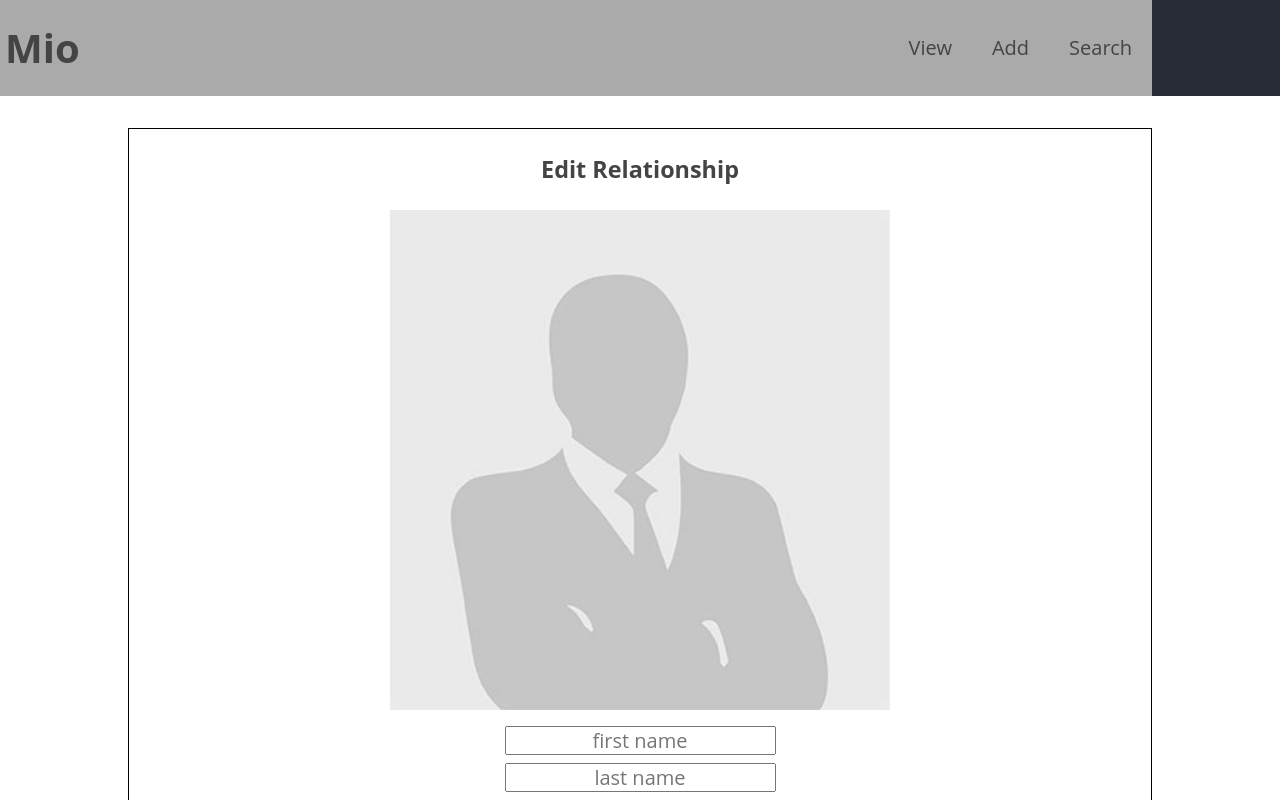
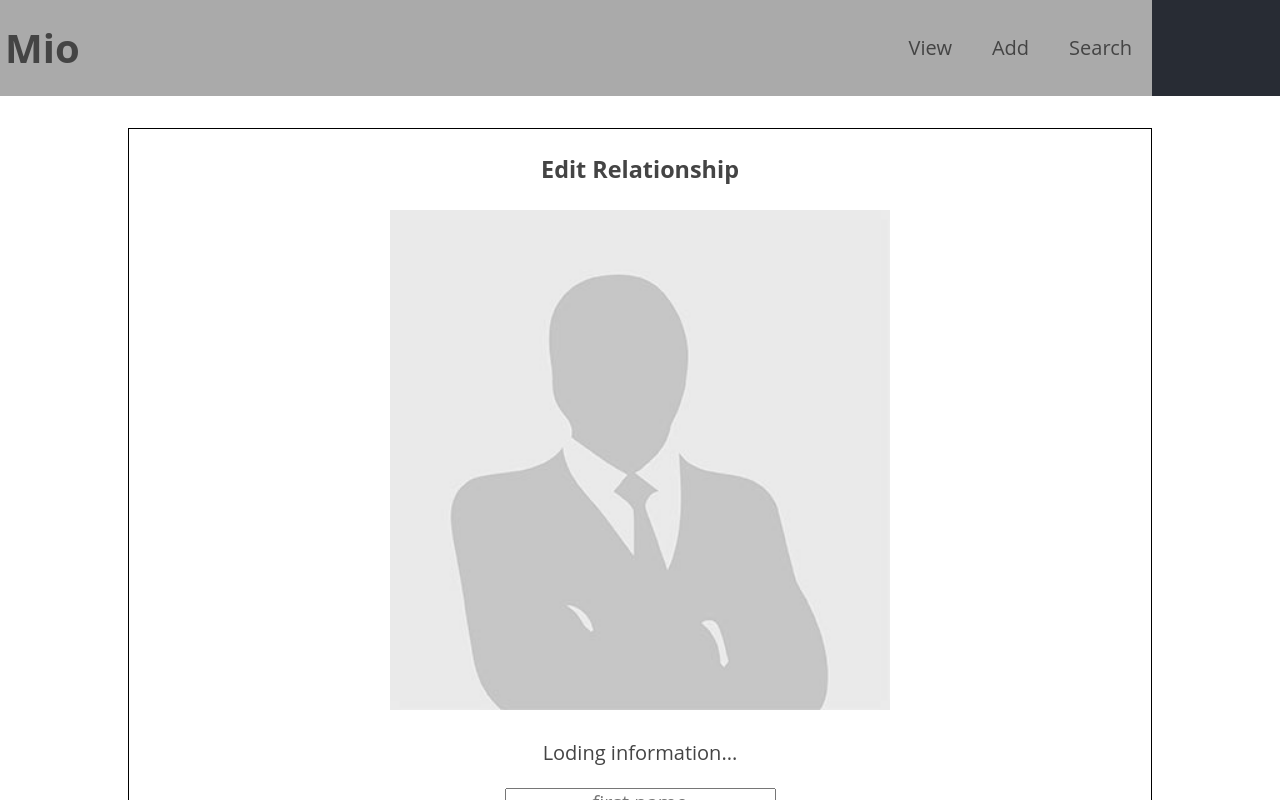
Before and after one commit to ZenMnky/mio-client, a React (Create React App) app: page /edit/1 in a window 1280 px wide. Shown: the top 800 px of the page. Built offline with nearby package versions, Linux system fonts and the light colour scheme; no server answers.

Commit message:
conditionally add loading or updating message to Edit view

```diff
--- a/src/Components/EditView/EditRelationshipForm.js
+++ b/src/Components/EditView/EditRelationshipForm.js
@@ -194,6 +194,8 @@ class EditRelationshipForm extends Component {
     render(){
 
         let avatar = (this.state.image_url) ? this.state.image_url : profileImg;
+        let updatingMsg = (this.state.redirectLoading) ? <p>Updating...</p> : '';
+        let loadingMsg = (this.state.stateLoading) ? <p>Loding information...</p> : '';
 
         return(
             <form id="editRelationshipForm">
@@ -203,6 +205,8 @@ class EditRelationshipForm extends Component {
                             src={avatar}
                             alt='profile'
                         />
+                        {updatingMsg}
+                        {loadingMsg}
                     </div>
 
                     <label htmlFor="first_name"></label>
@@ -271,12 +275,14 @@ class EditRelationshipForm extends Component {
                     <button
                         type="submit"
                         onClick={event => this.handleSave(event)}
+                        disabled={this.state.redirectLoading}
                     >
                             Save
                     </button>
                     <button
                         type="button"
                         onClick={e => this.handleCancel(e)}
+                        disabled={this.state.redirectLoading}
                     >
                         Cancel
                     </button>
```
